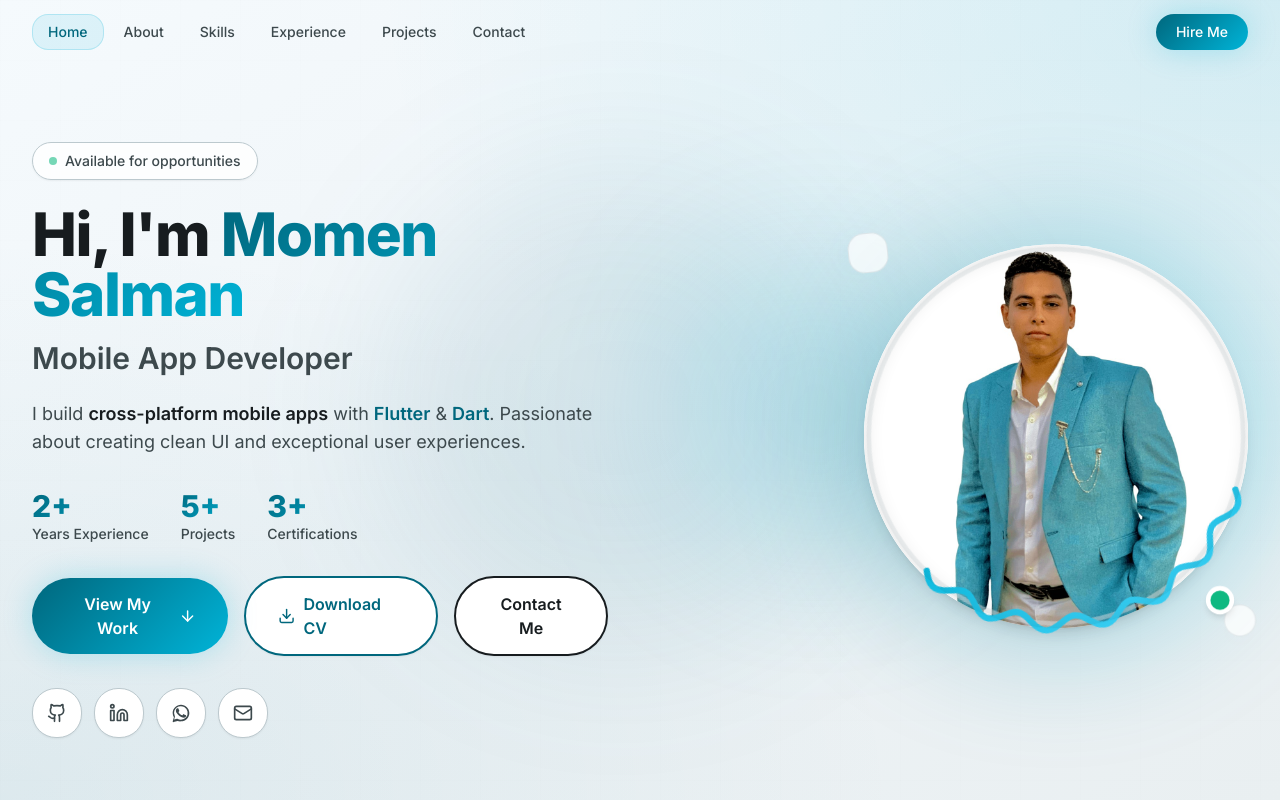
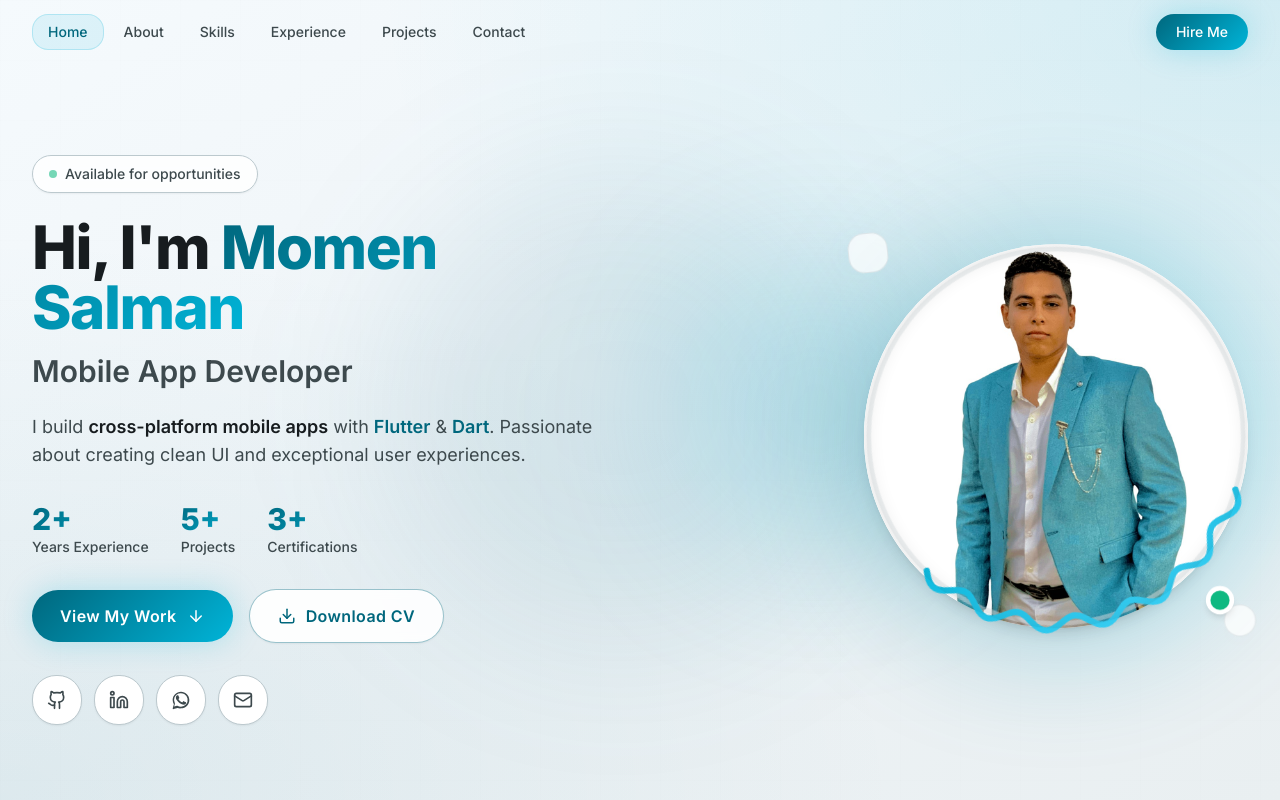
Before and after one commit to dev-momensalman/Personal-Portfolio, a React (Vite) app: page / in a window 1280 px wide. Shown: the top 800 px of the page. Built offline with nearby package versions, Linux system fonts and the light colour scheme.

Commit message:
feat: streamline hero CTA buttons to two non-wrapping buttons

```diff
--- a/src/sections/Hero.tsx
+++ b/src/sections/Hero.tsx
@@ -220,35 +220,26 @@ export default function Hero() {
             >
               <motion.button
                 onClick={() => scrollToSection('#projects')}
-                className="group relative w-full sm:w-auto px-8 py-3.5 rounded-full gradient-bg text-white font-semibold flex items-center justify-center gap-2 glow shadow-md"
+                className="group relative w-full sm:w-auto px-7 py-3.5 rounded-full gradient-bg text-white font-semibold flex items-center justify-center gap-2.5 glow shadow-md whitespace-nowrap text-sm sm:text-base tracking-wide"
                 whileHover={{ scale: 1.04, y: -2 }}
                 whileTap={{ scale: 0.97 }}
                 transition={{ type: 'spring', stiffness: 400, damping: 25 }}
               >
-                View My Work
-                <ArrowDown size={18} className="group-hover:translate-y-1 transition-transform" />
+                <span>View My Work</span>
+                <ArrowDown size={18} className="group-hover:translate-y-0.5 transition-transform" />
               </motion.button>
               <motion.a
                 href={cvUrl}
                 target="_blank"
                 rel="noopener noreferrer"
-                className="w-full sm:w-auto px-8 py-3.5 rounded-full bg-white border-2 border-[#00677d] text-[#00677d] font-semibold hover:bg-[#00677d] hover:text-white transition-all shadow-sm flex items-center justify-center gap-2"
+                className="w-full sm:w-auto px-7 py-3.5 rounded-full bg-white/90 border border-[#00677d]/40 text-[#00677d] font-semibold hover:border-[#00677d] hover:bg-[#00677d]/10 transition-colors shadow-sm flex items-center justify-center gap-2.5 whitespace-nowrap text-sm sm:text-base tracking-wide backdrop-blur-sm"
                 whileHover={{ scale: 1.04, y: -2 }}
                 whileTap={{ scale: 0.97 }}
                 transition={{ type: 'spring', stiffness: 400, damping: 25 }}
               >
                 <Download size={18} />
-                Download CV
+                <span>Download CV</span>
               </motion.a>
-              <motion.button
-                onClick={() => scrollToSection('#contact')}
-                className="w-full sm:w-auto px-8 py-3.5 rounded-full bg-white border-2 border-[#171c1f] text-[#171c1f] font-semibold hover:bg-[#171c1f] hover:text-white transition-all shadow-sm"
-                whileHover={{ scale: 1.04, y: -2 }}
-                whileTap={{ scale: 0.97 }}
-                transition={{ type: 'spring', stiffness: 400, damping: 25 }}
-              >
-                Contact Me
-              </motion.button>
             </motion.div>
 
             {/* Social Links */}
```
Also changed, not shown: 4 other files (tests, documents, lock files or other folders).
